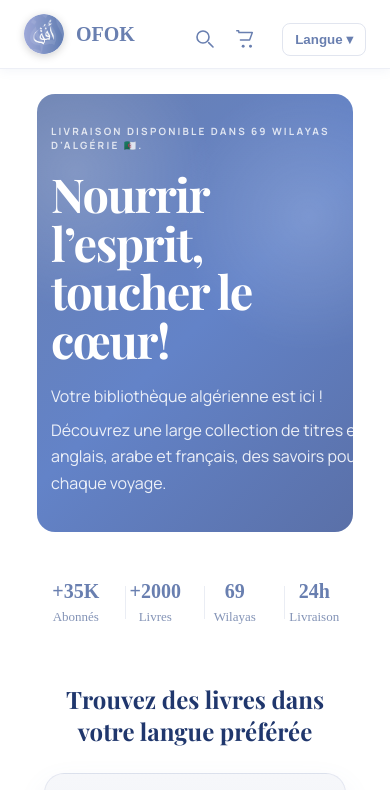
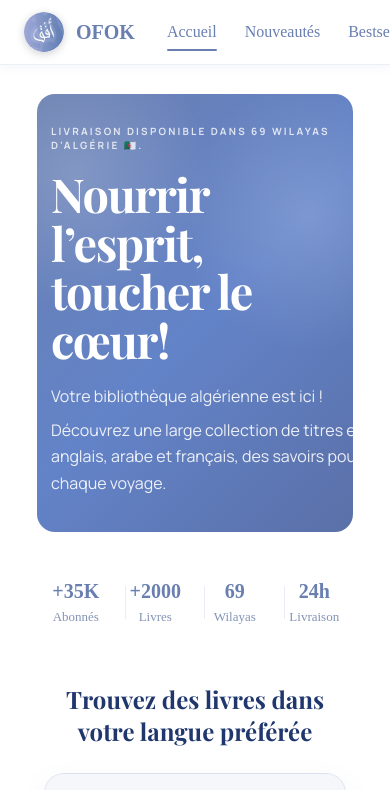
Before and after one commit to loubnaamez10/OFOKstore_website, a React (Vite) app in the folder client/: page / in a window 390 px wide. Shown: the top 790 px of the page. Built offline with nearby package versions, Linux system fonts and the light colour scheme; no server answers.

Commit message:
navbar buttons

```diff
--- a/client/src/components/Navbar.css
+++ b/client/src/components/Navbar.css
@@ -11,14 +11,69 @@
   right:0;
   height:40px;
   display:flex;
-  align-items: flex-start;
+  align-items:center;
   justify-content:space-between;
-  padding:14px 24px;
+  gap:20px;
+  padding:12px 24px;
   background:#fff;
   color:var(--ofok-text);
   border-bottom:1px solid rgba(105, 127, 176, 0.12);
   box-shadow: 0 2px 10px rgba(105, 127, 176, 0.08);
   z-index:1000;
+}
+
+.navbar .nav-links {
+  display: flex;
+  align-items: center;
+  justify-content: center;
+  gap: 28px;
+  flex: 1 1 auto;
+  margin: 0 12px;
+}
+
+.nav-link {
+  position: relative;
+  display: inline-flex;
+  align-items: center;
+  gap: 6px;
+  padding: 6px 0;
+  border: 0;
+  background: transparent;
+  color: var(--ofok-purple-2);
+  text-decoration: none;
+  font-weight: 500;
+  font-size: 16px;
+  white-space: nowrap;
+}
+
+.nav-link::after {
+  content: "";
+  position: absolute;
+  left: 0;
+  right: 0;
+  bottom: -4px;
+  height: 2px;
+  border-radius: 999px;
+  background: transparent;
+  transform: scaleX(0);
+  transform-origin: center;
+  transition: transform 0.2s ease, background 0.2s ease;
+}
+
+.nav-link:hover::after,
+.nav-link--active::after {
+  background: var(--ofok-purple-2);
+  transform: scaleX(1);
+}
+
+.nav-link--button {
+  cursor: pointer;
+}
+
+.nav-link__chevron {
+  font-size: 12px;
+  line-height: 1;
+  transform: translateY(1px);
 }
 
 .navbar .brand{
@@ -30,25 +85,6 @@
 .brand{ display:flex; align-items:center; gap:12px; }
 .brand-logo{ width:40px; height:40px; border-radius:50%; object-fit:cover; box-shadow:0 2px 8px rgba(0,0,0,0.18); }
 .brand-text{ font-weight:800; font-size:20px; color:var(--ofok-purple-2); }
-
-.nav-links{
-  display:flex;
-  gap:20px;
-}
-
-.nav-links a{
-  color:var(--ofok-purple-2);
-  text-decoration:none;
-  font-weight:600;
-  font-size:16px;
-}
-
-.nav-links a .cart-badge{
-  background:rgba(105, 127, 176, 0.1);
-  padding:2px 7px;
-  border-radius:999px;
-  margin-left:8px;
-}
 
 .lang-buttons button{
   margin-left:8px;
@@ -66,24 +102,17 @@
 .lang-menu button{ display:block; width:100%; padding:10px 12px; background:transparent; border:none; text-align:left; cursor:pointer; }
 .lang-menu button:hover{ background:#f6f6f8; }
 
-.books-dropdown{ position:relative; display:inline-block; margin-left:8px; transform: translateY(4px); }
-.books-toggle{ display:inline-flex; align-items:center; justify-content:center; gap:6px; background:transparent; color:var(--ofok-purple-2); border:1px solid rgba(105, 127, 176, 0.2); padding:8px 12px; border-radius:8px; cursor:pointer; font-weight:600; }
-.books-toggle svg{ width:20px; height:20px; }
-.books-menu{ position:absolute; right:0; top:calc(100% + 8px); background:#fff; color:#222; min-width:220px; border-radius:8px; box-shadow:0 8px 28px rgba(0,0,0,0.18); overflow:hidden; z-index:1001; }
-.books-menu button{ display:block; width:100%; padding:10px 12px; background:transparent; border:none; text-align:left; cursor:pointer; }
-.books-menu button:hover{ background:#f6f6f8; }
-
 .cart-icon{ position:relative; display:inline-flex; align-items:center; justify-content:center; background:transparent; color:var(--ofok-purple-2); margin-right:12px; text-decoration:none; padding:6px; border-radius:6px; transform: translateY(6px); }
 .cart-icon svg{ width:22px; height:22px; color:var(--ofok-purple-2); }
 .cart-count{ position:absolute; top:-6px; right:-6px; background:var(--ofok-purple-2); color:#fff; padding:2px 6px; border-radius:999px; font-size:12px; font-weight:700; box-shadow:0 2px 6px rgba(0,0,0,0.12); }
 
-.search-icon{ display:inline-flex; align-items:center; justify-content:center; background:transparent; color:var(--ofok-purple-2); border:none; padding:6px; margin-right:6px; cursor:pointer; transform: translateY(6px); }
+.actions{ display:flex; align-items:center; gap:10px; flex:0 0 auto; }
+.search-icon{ display:inline-flex; align-items:center; justify-content:center; background:transparent; color:var(--ofok-purple-2); border:none; padding:6px; cursor:pointer; transform: translateY(4px); }
 .search-icon svg{ width:24px; height:24px; }
-.search-form{ display:inline-block; margin-right:8px; }
+.search-form{ display:inline-block; }
 .search-input{ width:180px; padding:8px 10px; border-radius:8px; border:1px solid rgba(105, 127, 176, 0.18); outline:none; font-size:14px; }
 .search-input::placeholder{ color:#777; }
 
 @media (max-width:720px){
   .nav-links{ display:none; }
-  .books-menu{ min-width:180px; }
 }
--- a/client/src/components/Navbar.jsx
+++ b/client/src/components/Navbar.jsx
@@ -1,5 +1,6 @@
 import { Link, useNavigate } from "react-router-dom";
 import { useState, useEffect, useRef } from "react";
+import { useLocation } from "react-router-dom";
 import { useLang } from "../context/LangContext";
 import { useCart } from "../context/CartContext";
 import logo from "../assets/image.png";
@@ -8,21 +9,22 @@ import "./Navbar.css";
 export default function Navbar() {
   const { lang, setLang, t } = useLang();
   const { cart } = useCart();
+  const location = useLocation();
   const [langOpen, setLangOpen] = useState(false);
   const [searchOpen, setSearchOpen] = useState(false);
   const [searchQuery, setSearchQuery] = useState("");
   const searchRef = useRef(null);
   const navigate = useNavigate();
-  const [booksOpen, setBooksOpen] = useState(false);
+
+  const navText = {
+    home: lang === "fr" ? "Accueil" : lang === "ar" ? "الرئيسية" : "Home",
+    newArrivals: lang === "fr" ? "Nouveautés" : lang === "ar" ? "وصل حديثاً" : "New Arrivals",
+    bestsellers: lang === "fr" ? "Bestsellers" : lang === "ar" ? "الأكثر مبيعًا" : "Bestsellers",
+  };
 
   function changeLang(code) {
     setLang(code);
     setLangOpen(false);
-  }
-
-  function goToBooks(language) {
-    navigate(`/books?lang=${encodeURIComponent(language)}`);
-    setBooksOpen(false);
   }
 
   useEffect(() => {
@@ -44,6 +46,19 @@ export default function Navbar() {
       <div className="brand">
         <img src={logo} alt="OFOK logo" className="brand-logo" />
         <span className="brand-text">OFOK</span>
+      </div>
+
+      <div className="nav-links" aria-label="Primary navigation">
+        <Link className={location.pathname === "/" ? "nav-link nav-link--active" : "nav-link"} to="/">
+          {navText.home}
+        </Link>
+
+        <Link className="nav-link" to="/#home-new-arrivals">
+          {navText.newArrivals}
+        </Link>
+        <Link className="nav-link" to="/#home-bestsellers">
+          {navText.bestsellers}
+        </Link>
       </div>
 
       <div className="actions">
--- a/client/src/pages/Home.jsx
+++ b/client/src/pages/Home.jsx
@@ -1,9 +1,10 @@
 import "./Home.css";
 import { Link } from "react-router-dom";
 import { useEffect, useState } from "react";
+import { useLocation } from "react-router-dom";
 import { useLang } from "../context/LangContext";
 import BookCard from "../components/BookCard";
-import { getLatestBooks } from "../services/books";
+import { getBestSellersBooks, getLatestBooks } from "../services/books";
 
 const SOCIAL_CONTACTS = {
   instagramLabel: "@ofokstore",
@@ -28,8 +29,8 @@ const TRUST_ITEMS = {
       {
         key: "returns",
         icon: "returns",
-        title: "Easy Returns",
-        subtitle: "7 days return policy",
+        title: "Fast Delivery",
+        subtitle: "Fast shipping across Algeria",
       },
       {
         key: "support",
@@ -54,8 +55,8 @@ const TRUST_ITEMS = {
       {
         key: "returns",
         icon: "returns",
-        title: "Retours faciles",
-        subtitle: "Politique de retour sous 7 jours",
+        title: "Livraison rapide",
+        subtitle: "Expédition rapide partout en Algérie",
       },
       {
         key: "support",
@@ -80,8 +81,8 @@ const TRUST_ITEMS = {
       {
         key: "returns",
         icon: "returns",
-        title: "إرجاع سهل",
-        subtitle: "سياسة إرجاع لمدة 7 يوماً",
+        title: "توصيل سريع",
+        subtitle: "شحن سريع في جميع أنحاء الجزائر",
       },
       {
         key: "support",
@@ -102,6 +103,9 @@ const HERO_TEXT = {
     languagesTitle: "Find books in your favorite language",
     newArrivalsTitle: "New Arrivals",
     newArrivalsSubtitle: "Freshly added books from our collection.",
+    bestSellersTitle: "Our Bestsellers",
+    bestSellersSubtitle: "The books our readers keep coming back for.",
+    bestSellersViewAll: "View all",
     viewAll: "View all",
     languageCards: [
       { key: "en", icon: "EN", label: "English" },
@@ -123,6 +127,9 @@ const HERO_TEXT = {
     languagesTitle: "Trouvez des livres dans votre langue préférée",
     newArrivalsTitle: "Nouveautés",
     newArrivalsSubtitle: "Les derniers livres ajoutés à notre collection.",
+    bestSellersTitle: "Nos meilleures ventes",
+    bestSellersSubtitle: "Les livres que nos lecteurs apprécient le plus.",
+    bestSellersViewAll: "Voir tout",
     viewAll: "Voir tout",
     languageCards: [
       { key: "en", icon: "EN", label: "Anglais" },
@@ -145,6 +152,9 @@ const HERO_TEXT = {
     languagesTitle: "ابحث عن كتب بلغتك المفضلة",
     newArrivalsTitle: "وصل حديثاً",
     newArrivalsSubtitle: "أحدث الكتب المضافة إلى مجموعتنا.",
+    bestSellersTitle: "الأكثر مبيعًا",
+    bestSellersSubtitle: "الكتب التي يعود إليها قراؤنا باستمرار.",
+    bestSellersViewAll: "عرض الكل",
     viewAll: "عرض الكل",
     languageCards: [
       { key: "en", icon: "EN", label: "الإنجليزية" },
@@ -162,9 +172,11 @@ const HERO_TEXT = {
 
 export default function Home() {
   const { lang } = useLang();
+  const location = useLocation();
   const t = HERO_TEXT[lang] || HERO_TEXT.en;
   const trust = TRUST_ITEMS[lang] || TRUST_ITEMS.en;
   const [latestBooks, setLatestBooks] = useState([]);
+  const [bestSellerBooks, setBestSellerBooks] = useState([]);
 
   useEffect(() => {
     let active = true;
@@ -180,9 +192,35 @@ export default function Home() {
     };
   }, []);
 
+  useEffect(() => {
+    if (!location.hash) {
+      return;
+    }
+
+    const target = document.querySelector(location.hash);
+
+    if (target) {
+      target.scrollIntoView({ behavior: "smooth", block: "start" });
+    }
+  }, [location.hash]);
+
+  useEffect(() => {
+    let active = true;
+
+    getBestSellersBooks(6).then((books) => {
+      if (active) {
+        setBestSellerBooks(books);
+      }
+    });
+
+    return () => {
+      active = false;
+    };
+  }, []);
+
   return (
     <>
-      <section className="home-hero" aria-labelledby="home-hero-title" dir={lang === "ar" ? "rtl" : "ltr"}>
+      <section id="home-top" className="home-hero" aria-labelledby="home-hero-title" dir={lang === "ar" ? "rtl" : "ltr"}>
         <div className="home-hero__content">
           <div className="home-hero__copy">
             <p className="home-hero__eyebrow">{t.eyebrow}</p>
@@ -231,7 +269,7 @@ export default function Home() {
         </div>
       </section>
 
-      <section className="home-new-arrivals" aria-labelledby="home-new-arrivals-title" dir={lang === "ar" ? "rtl" : "ltr"}>
+      <section id="home-new-arrivals" className="home-new-arrivals" aria-labelledby="home-new-arrivals-title" dir={lang === "ar" ? "rtl" : "ltr"}>
         <div className="home-new-arrivals__inner">
           <div className="home-new-arrivals__header">
             <div className="home-new-arrivals__copy">
@@ -258,7 +296,34 @@ export default function Home() {
         </div>
       </section>
 
-      <section className="home-trust" aria-labelledby="home-trust-title" dir={lang === "ar" ? "rtl" : "ltr"}>
+      <section id="home-bestsellers" className="home-bestsellers" aria-labelledby="home-bestsellers-title" dir={lang === "ar" ? "rtl" : "ltr"}>
+        <div className="home-bestsellers__inner">
+          <div className="home-bestsellers__header">
+            <div className="home-bestsellers__copy">
+              <h2 id="home-bestsellers-title" className="home-bestsellers__title">
+                {t.bestSellersTitle}
+              </h2>
+              <p className="home-bestsellers__subtitle">{t.bestSellersSubtitle}</p>
+            </div>
+
+            <Link className="home-bestsellers__view-all" to="/books">
+              {t.bestSellersViewAll}
+            </Link>
+          </div>
+
+          <div className="home-bestsellers__row" aria-label={t.bestSellersTitle}>
+            {bestSellerBooks.length > 0 ? (
+              bestSellerBooks.map((book) => <BookCard key={book.id} book={book} compact />)
+            ) : (
+              <div className="home-bestsellers__empty">
+                Add your books in the database and the bestsellers will appear here.
+              </div>
+            )}
+          </div>
+        </div>
+      </section>
+
+      <section id="about-us" className="home-trust" aria-labelledby="home-trust-title" dir={lang === "ar" ? "rtl" : "ltr"}>
         <div className="home-trust__inner">
           <div className="home-trust__intro">
             <p className="home-trust__intro-title">{trust.intro}</p>
@@ -284,6 +349,7 @@ export default function Home() {
           </div>
         </div>
       </section>
+
     </>
   );
 }
```
Also changed, not shown: client/src/pages/Home.css (+34 -14 lines), client/src/services/books.js (+10 -0 lines).
